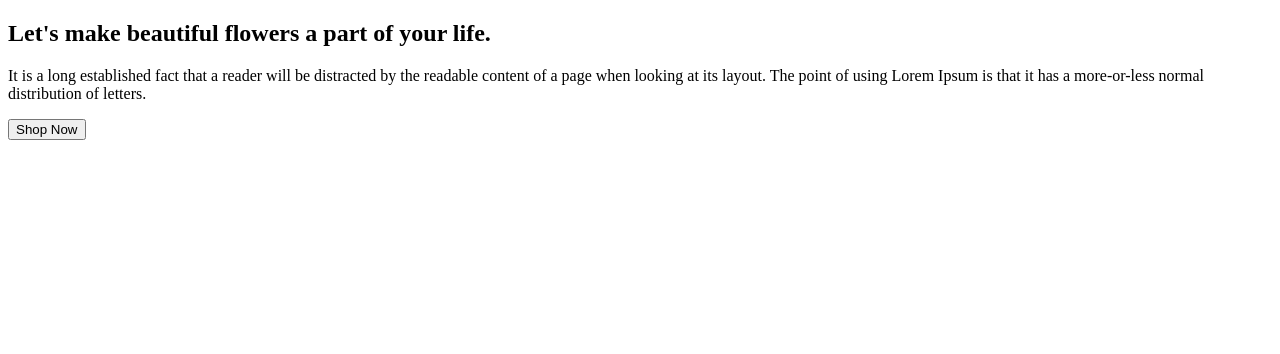
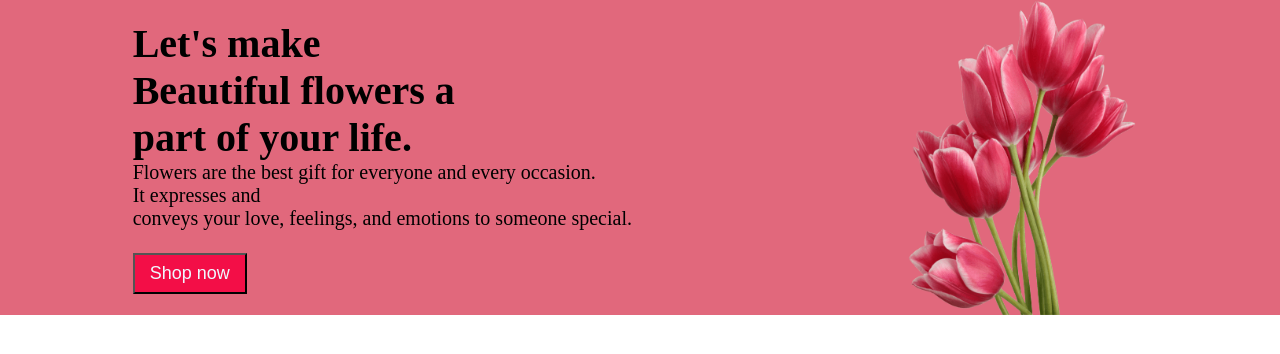
Before and after one commit to farjana-meem/my-first-assignment-website, a plain HTML site: page index.html in a window 1280 px wide. Drawn offline with Linux system fonts and the light colour scheme.

Commit message:
banner and text added

```diff
--- a/index.html
+++ b/index.html
@@ -4,17 +4,43 @@
     <meta charset="UTF-8">
     <meta name="viewport" content="width=device-width, initial-scale=1.0">
     <title>New Flower Shop</title>
-    <link rel="stylesheet" href="style.css">
+  <link rel="stylesheet" href="styles.css"/>
 </head>
- <section>
-    <div class="first-banner">
-      <div class="first-title">
-        <h1> Let's make beautiful flowers a part of your life. </h1>
-            <p>It is a long established fact that a reader will be distracted by the readable content of a page when looking at its layout. The point of using Lorem Ipsum is that it has a more-or-less normal distribution of letters.</p>
-            <button type="button">Shop Now</button>
-      </div>
 
+<body>
+  <div class="banner">
+    <div class="banner-text">
+       <h1>Let's make<br> Beautiful flowers a <br>part of your life.</h1>
+       <p>
+        Flowers are the best gift for everyone and every occasion.<br> It expresses and<br> conveys your love, feelings, and emotions to someone special.
+       </p>
+       <br>
+
+       <button class="btn" id="number1">Shop now</button>
     </div>
+    <img class="first-img" src="./flower-shop-assignment-main/Flower Asset/pngwing 10.png" alt="">
+     </div>
+
+
+    </body>
+
+
+
+
+
+
+
+
+
+
+
+
+
+
+
+
+
+
 
  </section>
 <body>
--- a/styles.css
+++ b/styles.css
@@ -0,0 +1,25 @@
+*{
+    margin: 0%;
+    padding: 0%;
+}
+/* banner section start here  */
+.banner{
+    display:flex;
+    justify-content: space-around;
+    align-items: center;
+    background-color: rgb(225, 104, 124);
+}
+.banner-text{
+    font-size: 20px
+}
+.first-img{
+    width: 250px;
+    align-items: end;
+}
+.btn{
+    font-weight: 400px;
+    font-size: large;
+    padding: 8px 15px;
+    color: aliceblue;
+    background-color:#f30e47
+}
```
